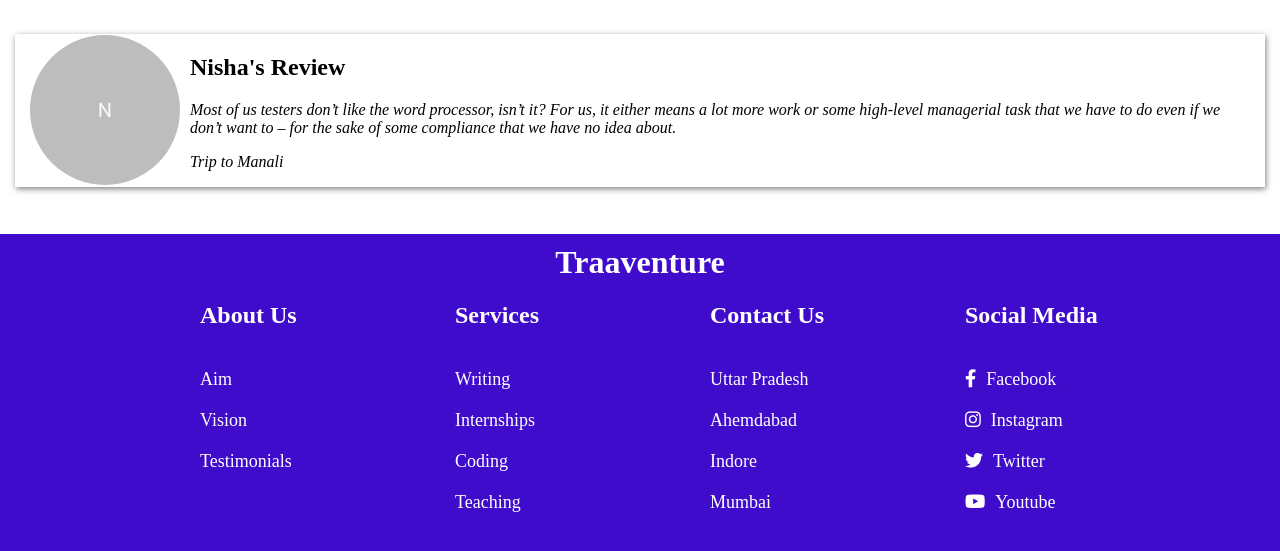
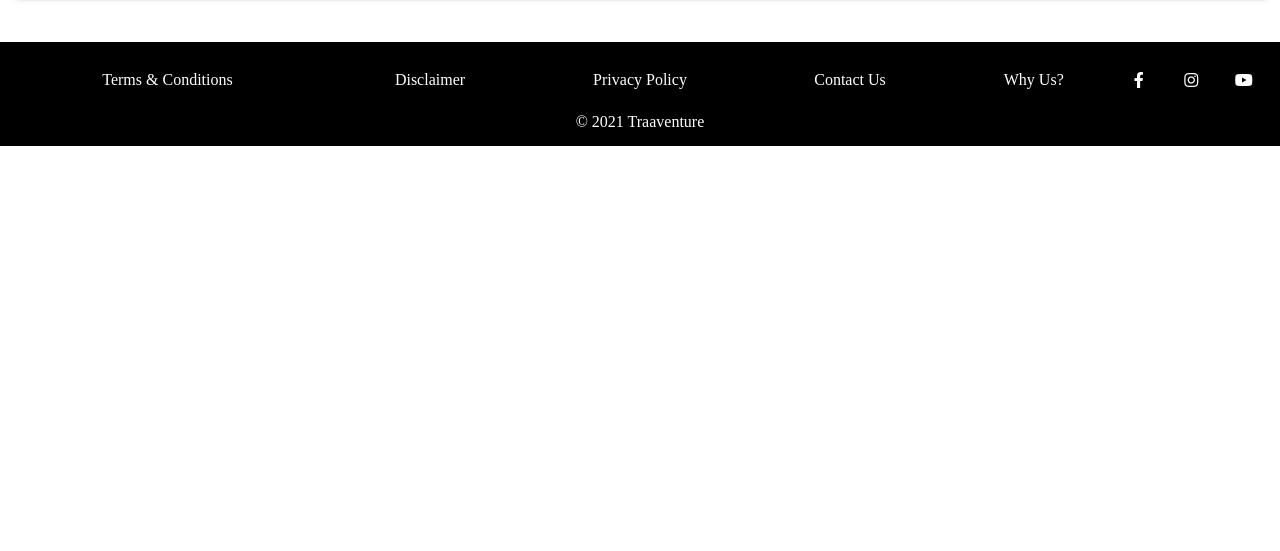
Before and after one commit to jrk1769/Traaventure, a React (Create React App) app: page / in a window 1280 px wide. Shown: the part 1339-1890 px from the top of the page. After the commit the page ends 1485 px from the top, so only its background shows below. Built offline with nearby package versions, Linux system fonts and the light colour scheme; data requests are answered from the project's data file.

Commit message:
Updated the footer, Removed generic section style in gallery and updated the carousel count for device types

```diff
--- a/src/components/Footer/Footer.css
+++ b/src/components/Footer/Footer.css
@@ -1,12 +1,24 @@
 .box {
-	padding: 60px 0;
-	background: #400CCC;
-	/* position: absolute; */
+  padding: 10px;
+  background: #000;
   bottom: 0;
   left: 0;
-	/* @media (max-width: 1000px) {
-		padding: 70px 30px;
-	} */
+  color: #fff;
+}
+
+.box .MuiGrid-root {
+  display: flex;
+  padding: 5px 0;
+  flex-wrap: wrap;
+  align-items: center;
+}
+
+.box > .MuiGrid-root:first-child .MuiGrid-item {
+  justify-content: center;
+}
+
+.copyrights-text {
+  justify-content: center;
 }
 
 .container {
@@ -16,42 +28,3 @@
   max-width: 1000px;
   margin: 0 auto;
 }
-
-.column {
-	display: flex;
-	flex-direction: column;
-	text-align: left;
-	margin-left: 60px;
-}
-
-.row {
-	display: grid;
-	grid-template-columns: repeat(auto-fill, minmax(185px, 1fr));
-	grid-gap: 20px;
-	@media (max-width: 1000px) {
-	grid-template-columns: repeat(auto-fill, minmax(200px, 1fr));
-	}
-}
-
-
-
-/* } */
-
-.footerLink {
-	color: #fff;
-	margin-bottom: 20px;
-	font-size: 18px;
-	text-decoration: none;
-}
-
-/* &:hover {
-	color: green;
-	transition: 200ms ease-in;
-} */
-
-.heading {
-	font-size: 24px;
-	color: #fff;
-	margin-bottom: 40px;
-	font-weight: bold;
-}
--- a/src/components/Footer/Footer.js
+++ b/src/components/Footer/Footer.js
@@ -1,80 +1,52 @@
 import React from "react";
 // import {
 // Box,
-// Container,
+//,
 // Row,
 // Column,
 // FooterLink,
 // Heading,
 // } from "./FooterStyles";
+import Grid from "@material-ui/core/Grid";
 import "./Footer.css";
 
 const Footer = () => {
-    return (
-        <div className="box">
-            <h1 style={{
-                color: "#FEFEFE",
-                textAlign: "center",
-                marginTop: "-50px"
-            }}>
-                Traaventure
-	        </h1>
-            <div className="container">
-                <div className="row">
-                    <div className="column">
-                        <div className="heading">About Us</div>
-                        <div className="footerLink" href="#">Aim</div>
-                        <div className="footerLink" href="#">Vision</div>
-                        <div className="footerLink" href="#">Testimonials</div>
-                    </div>
-                    <div className="column">
-                        <div className="heading">Services</div>
-                        <div className="footerLink" href="#">Writing</div>
-                        <div className="footerLink" href="#">Internships</div>
-                        <div className="footerLink" href="#">Coding</div>
-                        <div className="footerLink" href="#">Teaching</div>
-                    </div>
-                    <div className="column">
-                        <div className="heading">Contact Us</div>
-                        <div className="footerLink" href="#">Uttar Pradesh</div>
-                        <div className="footerLink" href="#">Ahemdabad</div>
-                        <div className="footerLink" href="#">Indore</div>
-                        <div className="footerLink" href="#">Mumbai</div>
-                    </div>
-                    <div className="column">
-                        <div className="heading">Social Media</div>
-                        <div className="footerLink" href="#">
-                            <i className="fab fa-facebook-f">
-                                <span style={{ marginLeft: "10px" }}>
-                                    Facebook
-				</span>
-                            </i>
-                        </div>
-                        <div className="footerLink" href="#">
-                            <i className="fab fa-instagram">
-                                <span style={{ marginLeft: "10px" }}>
-                                    Instagram
-				</span>
-                            </i>
-                        </div>
-                        <div className="footerLink" href="#">
-                            <i className="fab fa-twitter">
-                                <span style={{ marginLeft: "10px" }}>
-                                    Twitter
-				</span>
-                            </i>
-                        </div>
-                        <div className="footerLink" href="#">
-                            <i className="fab fa-youtube">
-                                <span style={{ marginLeft: "10px" }}>
-                                    Youtube
-				</span>
-                            </i>
-                        </div>
-                    </div>
-                </div>
-            </div>
-        </div>
-    );
+  return (
+    <div className="box">
+      <Grid spacing={3}>
+        <Grid item xs={6} sm={3}>
+          Terms &amp; Conditions
+        </Grid>
+        <Grid item xs={6} sm={2}>
+          Disclaimer
+        </Grid>
+        <Grid item xs={6} sm={2}>
+          Privacy Policy
+        </Grid>
+        <Grid item xs={6} sm={2}>
+          Contact Us
+        </Grid>
+        <Grid item xs={12} sm={3}>
+          <Grid item xs={6} sm={6}>
+            Why Us?
+          </Grid>
+          <Grid item xs={6} sm={6}>
+            <Grid item xs={4} sm={4} href="#">
+              <i className="fab fa-facebook-f"></i>
+            </Grid>
+            <Grid item xs={4} sm={4} href="#">
+              <i className="fab fa-instagram"></i>
+            </Grid>
+            <Grid item xs={4} sm={4} href="#">
+              <i className="fab fa-youtube"></i>
+            </Grid>
+          </Grid>
+        </Grid>
+      </Grid>
+      <Grid className="copyrights-text" sm={12} spacing={3}>
+        &copy; 2021 Traaventure
+      </Grid>
+    </div>
+  );
 };
 export default Footer;
--- a/src/components/Gallery/Gallery.css
+++ b/src/components/Gallery/Gallery.css
@@ -10,7 +10,7 @@
     align-items: center;
 }
 
-section {
+.gallery-container {
     padding: 20px;
     width: 1280px;
     margin: 40px auto;
--- a/src/components/Gallery/Gallery.js
+++ b/src/components/Gallery/Gallery.js
@@ -18,7 +18,7 @@
       <div className="backgrnd">
 
       </div>
-      <section>
+      <section className="gallery-container">
         {placesErr && <div>{placesErr}</div>}
         {placesLoad && <div>Loading...</div>}
         {places && <Menu places={places} />}
--- a/src/components/Trips/Trips.js
+++ b/src/components/Trips/Trips.js
@@ -13,16 +13,16 @@
   const responsive = {
     desktop: {
       // the naming can be any, depends on you.
-      breakpoint: { max: 4000, min: 1024 },
+      breakpoint: { max: 4000, min: 768 },
       items: 4
     },
     tablet: {
-      breakpoint: { max: 1024, min: 464 },
-      items: 2
+      breakpoint: { max: 768, min: 464 },
+      items: 3
     },
     mobile: {
       breakpoint: { max: 464, min: 0 },
-      items: 1
+      items: 2
     }
   };
 
```
Lines whose indentation alone changed are shown as unchanged.
